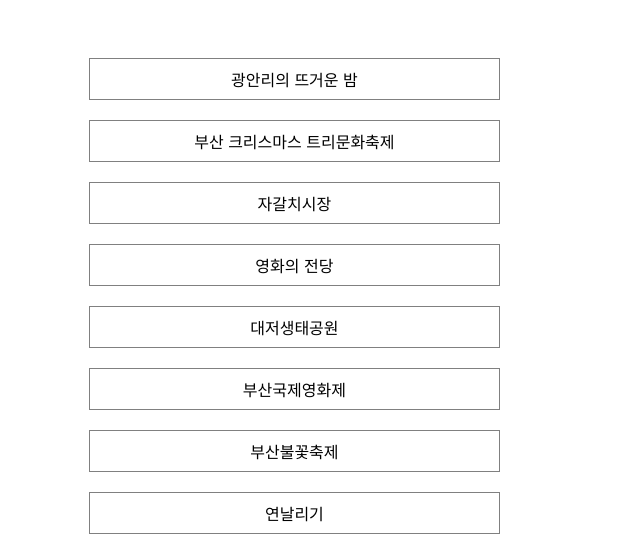
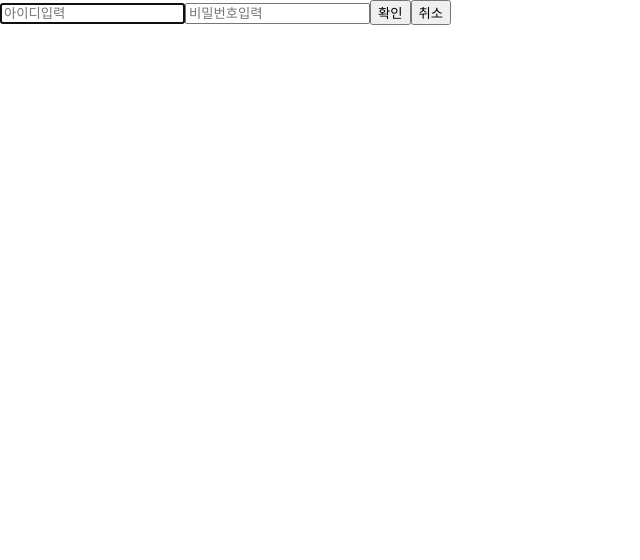
Before and after one commit to Dnadit/React, a React (Create React App) app: page / in a window 1280 px wide. Shown: the top 560 px of the page, without its empty margins (0-640 px from the left). Built offline with nearby package versions, Linux system fonts and the light colour scheme.

Commit message:
230207 useRef()

```diff
--- a/src/06/Detail.js
+++ b/src/06/Detail.js
@@ -6,6 +6,9 @@
             :
             k.includes("Title")
                 ? <h1 className={k} key={k}>{selDetail[k]}</h1>
+                :
+                k.includes("Month")
+                ? <h3 className={k} key={k}>{selDetail[k].substr(0, 4)}.{selDetail[k].substr(4, 6)}</h3>
                 : <h3 className={k} key={k}>{selDetail[k]}</h3>
     );
 
--- a/src/06/Gal.css
+++ b/src/06/Gal.css
@@ -8,23 +8,29 @@
     flex-direction: column;
     justify-content: top;
     align-items: center;
-    width: 40vw;
-    margin: 3%;
+    width: 36vw;
+    margin: 0px;
+    padding: 2vw ;
+
 }
 .detail {
     display: flex;
     flex-direction: column;
     justify-content: top;
     align-items: left;
-    width: 40vw;
-    margin: 3%;
+    width: 56vw;
+    padding: 2vw;
+
+
 }
 .listDetail, .cliked {
     display: flex;
     justify-content: center;
     align-items: center;
-    border: 1px solid grey;
-    width: 80%;
+    border: 1px solid lightblue;
+    color: grey;
+    font-weight: bold;
+    width: 300px;
     height: 5vh;
     margin-top: 20px;
 }
@@ -32,7 +38,7 @@
     background-color: lightgrey;
     color: red;
 }
-.img {
+.detail img {
     width: 100%;
     height: 50vh;
 }
--- a/src/06/Gal.js
+++ b/src/06/Gal.js
@@ -133,9 +133,10 @@
   }
   //list
   const galData = data.response.body.items.item
-  console.log("galData", galData)
+  console.log("galData", galData) ;
   const list = galData.map((item)=> item.galTitle)
-  console.log("list", list)
+  console.log("list", list) ;
+  //Detail
 
   //state list 선택
   let [selList, setSelList] = useState();
--- a/src/06/List.js
+++ b/src/06/List.js
@@ -3,8 +3,8 @@
         setSelList(v);
     }
 
-    const listDeatil = list.map((v) =>
-        <div
+    const listDetail = list.map((v) =>
+        <li
             className={
                 selList === v
                     ? 'cliked'
@@ -13,13 +13,13 @@
             key={v}
             onClick={() => showDetail(v)}>
             {v}
-        </div>);
+        </li>);
 
     return (
         <>
-            <div className='list'>
-                {listDeatil}
-            </div>
+            <ul className='list'>
+                {listDetail}
+            </ul>
         </>
     );
 }
--- /dev/null
+++ b/src/07/Mycom.js
@@ -0,0 +1,36 @@
+import {useEffect, useState, useRef} from "react";
+
+const Mycom = () => {
+    const [tag, setTag] = useState();
+    const txt1R = useRef();
+    const txt2R = useRef();
+
+    //컴포넌트가 처음 렌더링 되었을 때
+    useEffect(() => {
+        txt1R.current.focus();
+    }, []);
+
+    const checkForm = (e) => {
+        e.preventDefault();
+
+        setTag(`입력된 아이디는 ${txt1R.current.value} 이고 비밀번호는 ${txt2R.current.value} 입니다.`);
+    }
+
+
+
+    return(
+        <>
+        <form>
+            <input ref={txt1R} type="text" name="txt1" placeholder="아이디입력" />
+            <input ref={txt2R} type="password" name="txt2" placeholder="비밀번호입력" />
+            <input type="button" value="확인" onClick={checkForm} />
+            <input type="reset" value="취소"/>
+        </form>
+        <div>
+            {tag}
+        </div>
+        </>
+    );
+}
+
+export default Mycom;
--- a/src/App.js
+++ b/src/App.js
@@ -1,8 +1,9 @@
-//import Mydiv from './03/Mydiv';
-//import Frcst from './04/Frcst';
-//import Test from './test/Test';
+// import Mydiv from './03/Mydiv';
+// import Frcst from './04/Frcst';
+// import Test from './test/Test';
 // import Taccident from "./05/Taccident";
-import Gal from "./06/Gal";
+// import Gal from "./06/Gal";
+import Mycom from "./07/Mycom";
 
 
 const App = () => {
@@ -10,7 +11,8 @@
       // <Test />
       // <Frcst />
       // <Taccident />
-      <Gal />
+      // <Gal />
+      <Mycom />
   );
 }
 
```
Also changed, not shown: src/07/Mycom copy.js (added, +58 -0 lines).
